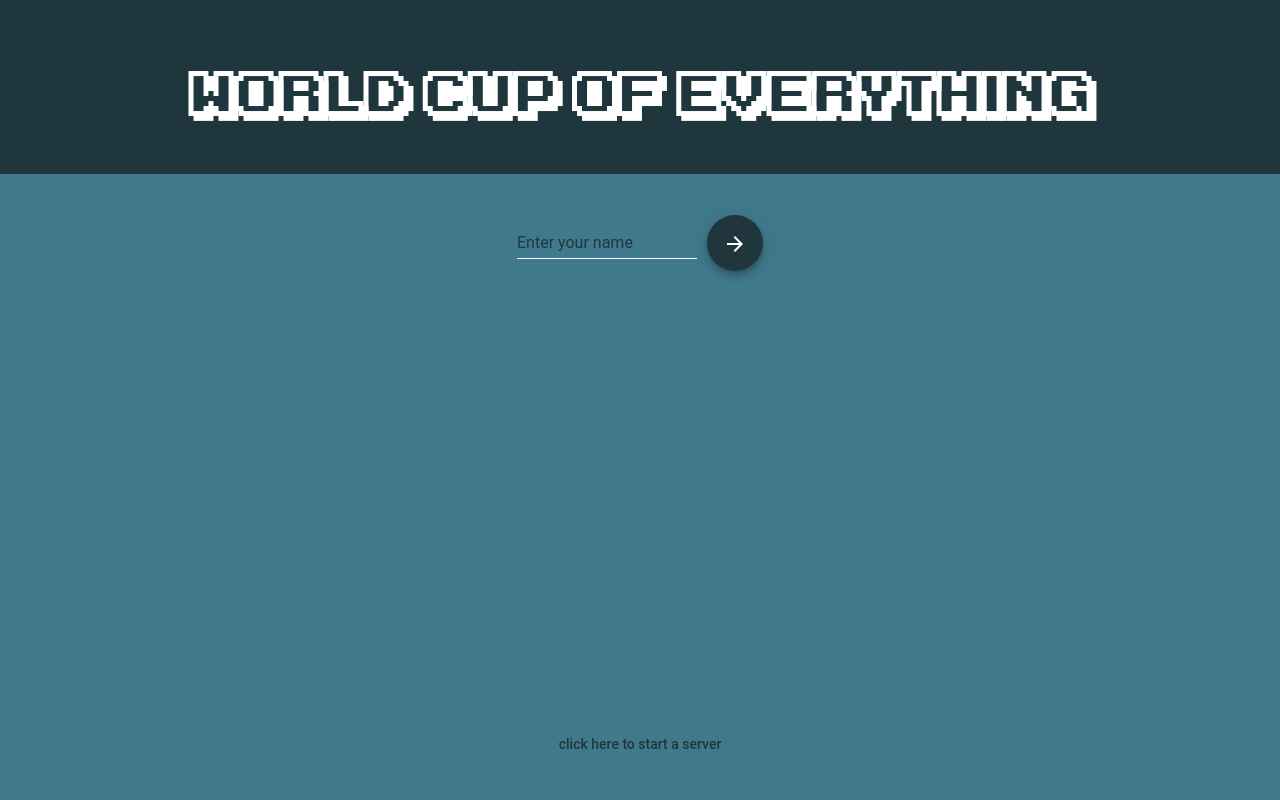
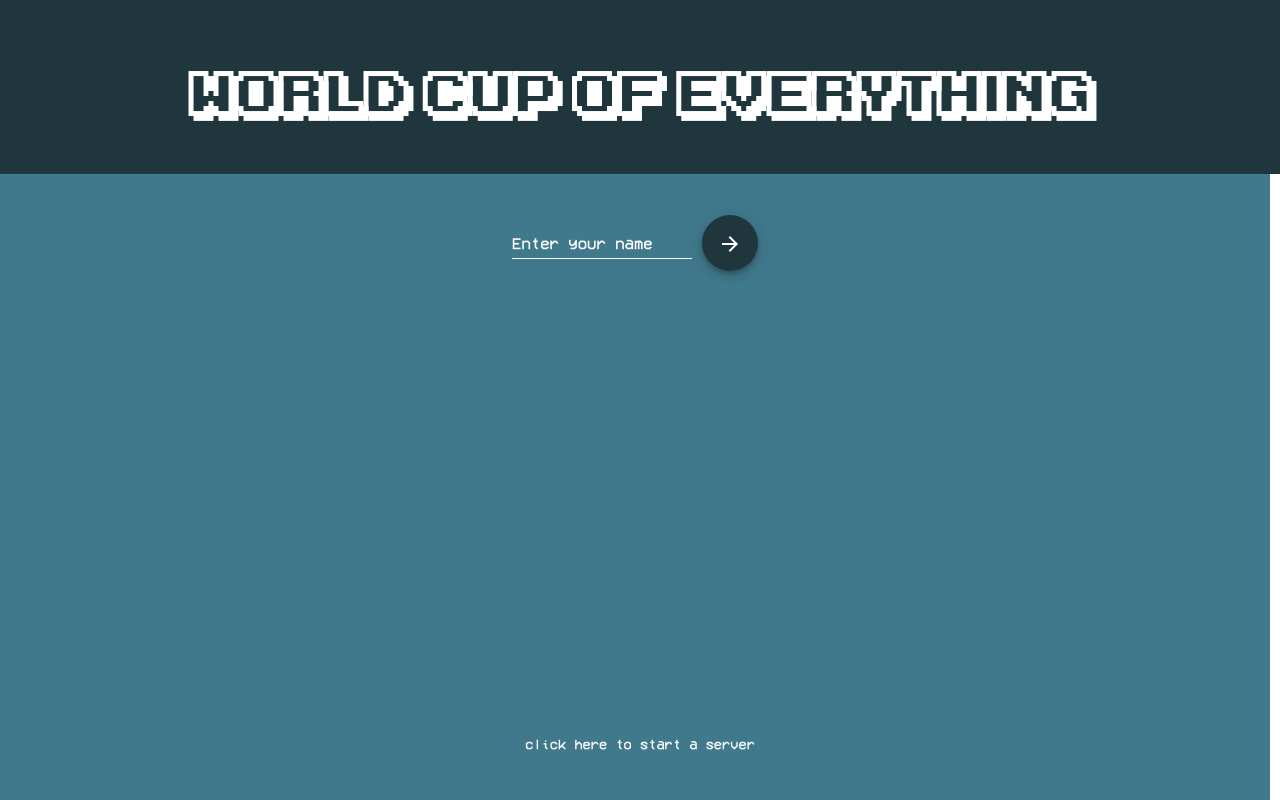
Before and after one commit to DanielKloss/WorldCupOfEverything, an Angular app: page /home in a window 1280 px wide. Shown: the top 800 px of the page. Built offline with nearby package versions, Linux system fonts and the light colour scheme.

Commit message:
added font and colour to home page buttons

```diff
--- a/src/app/home/home.component.html
+++ b/src/app/home/home.component.html
@@ -4,9 +4,8 @@
 
 <div class="playerEntry background-secondary">
     <form class="playerForm">
-        <mat-form-field style="margin-right: 10px">
-            <input matInput placeholder="Enter your name" style="color:white !important" [(ngModel)]="username"
-                [ngModelOptions]="{standalone: true}">
+        <mat-form-field class="playerEntry">
+            <input matInput placeholder="Enter your name" [(ngModel)]="username" [ngModelOptions]="{standalone: true}">
         </mat-form-field>
         <button mat-fab color="primary" [routerLink]="['/client', username]">
             <mat-icon>arrow_forward</mat-icon>
--- a/src/app/home/home.component.scss
+++ b/src/app/home/home.component.scss
@@ -20,17 +20,29 @@
     margin: 0 auto;
 }
 
-::ng-deep .mat-focused .mat-form-field-label {
+.serverForm > button {
+    color: white;
+    font-family: 'Arcade Classic';
+}
+
+.playerEntry {
+margin-right: 10px;
+}
+
+::ng-deep.mat-form-field-label {
     /*change color of label*/
     color: white !important;
+    font-family: 'Arcade Classic' !important;
 }
 
 ::ng-deep.mat-form-field-underline {
     /*change color of underline*/
+    font-family: 'Arcade Classic';
     background-color: white !important;
 }
 
 ::ng-deep.mat-form-field-ripple {
     /*change color of underline when focused*/
-    background-color: white !important;;
+    font-family: 'Arcade Classic';
+    background-color: white !important;
 }
```
